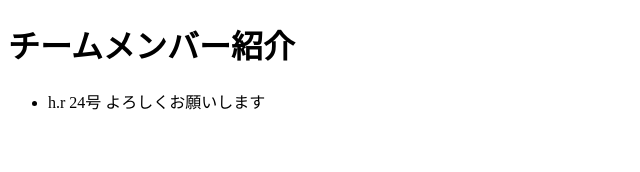
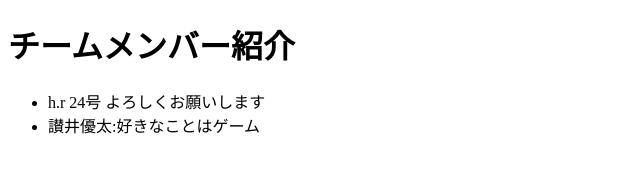
Before and after one commit to yuutasanui/kadai11, a plain HTML site: page index.html in a window 1280 px wide. Shown: the whole page, without its empty margins (0-640 px from the left). Drawn offline with Linux system fonts and the light colour scheme.

Commit message:
Update index.html

```diff
--- a/index.html
+++ b/index.html
@@ -7,6 +7,7 @@
         <h1>チームメンバー紹介</h1>
         <ul>
             <li>h.r 24号 よろしくお願いします</li>
+            <li>讃井優太:好きなことはゲーム</li>
         </ul>
     </body>
 </html>
```
